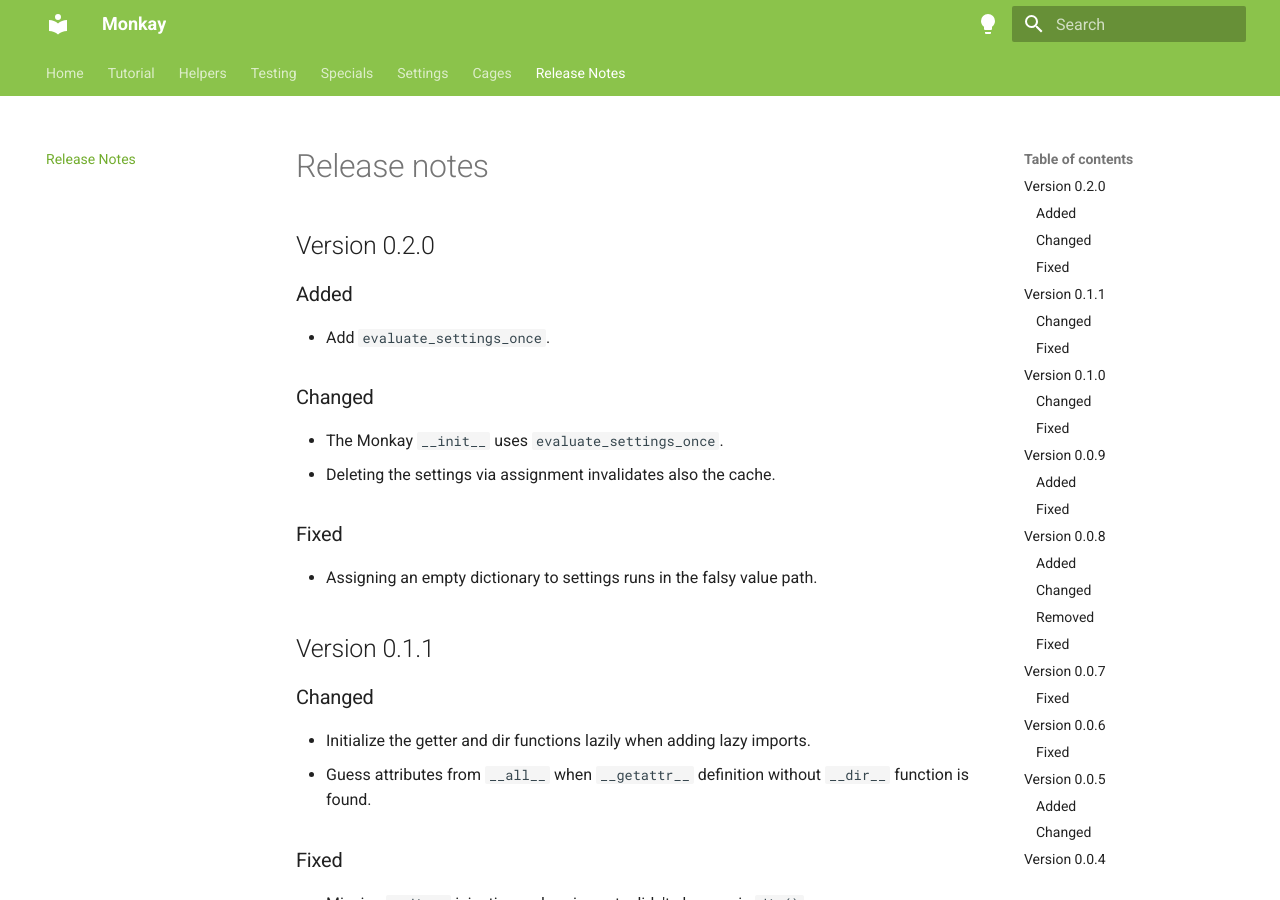
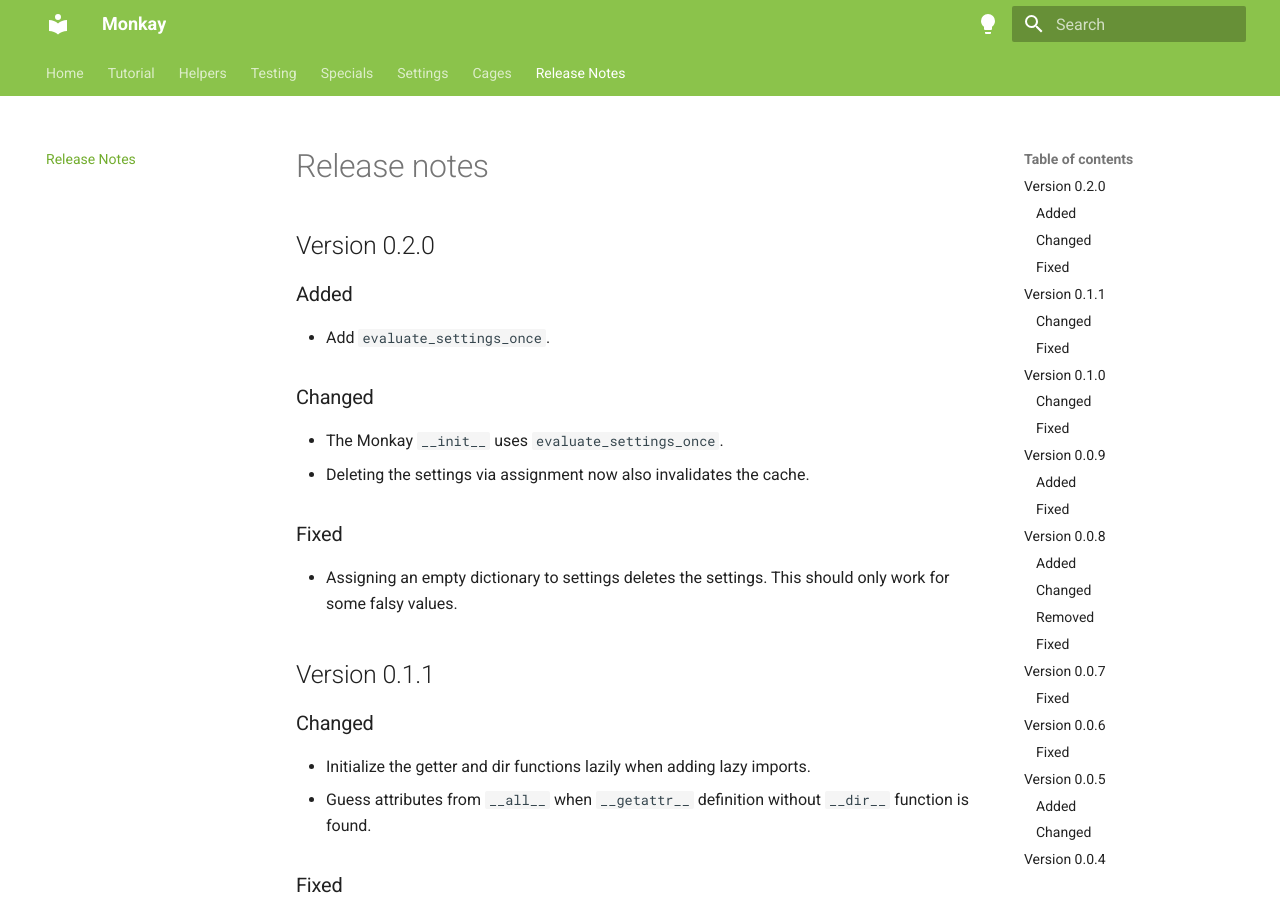
Before and after one commit to dymmond/monkay, an MkDocs documentation site: the page built from docs/release-notes.md, in a window 1280 px wide and 900 px high. Built offline with MkDocs 1.6.1 and Material for MkDocs 9.7.7, drawn with Linux system fonts in a browser that asks for light colours.

Commit message:
reword release notes

```diff
--- a/docs/release-notes.md
+++ b/docs/release-notes.md
@@ -10,11 +10,11 @@
 ### Changed
 
 - The Monkay `__init__` uses `evaluate_settings_once`.
-- Deleting the settings via assignment invalidates also the cache.
+- Deleting the settings via assignment now also invalidates the cache.
 
 ### Fixed
 
-- Assigning an empty dictionary to settings runs in the falsy value path.
+- Assigning an empty dictionary to settings deletes the settings. This should only work for some falsy values.
 
 ## Version 0.1.1
 
```
